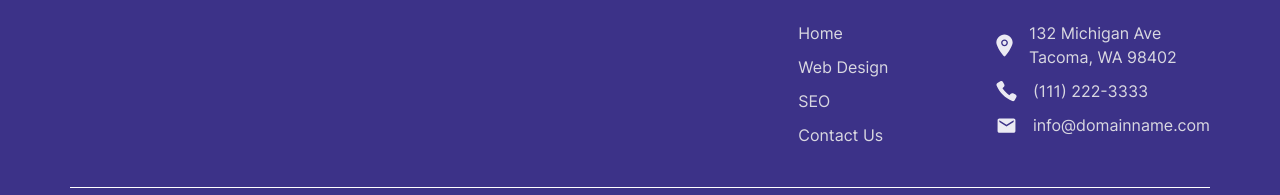
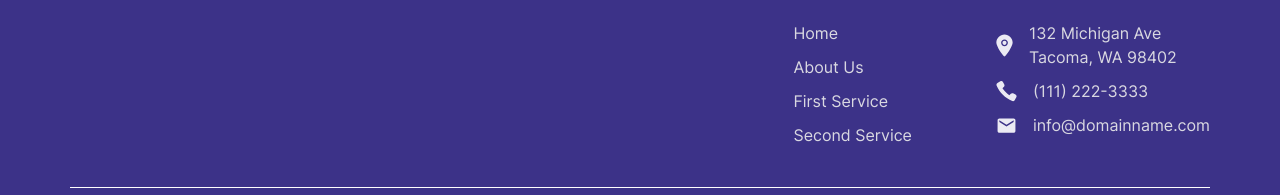
Before and after one commit to gamrothc/Website-Template-11nty-No-Blog, an Eleventy site: page src/index.html in a window 1280 px wide. Shown: the part 395-590 px from the top of the page. Built offline with nearby package versions, Linux system fonts and the light colour scheme; Eleventy itself is replaced by a stand-in of ours; files that its build step writes are made by us from their sources.

Commit message:
update footer links

```diff
--- a/src/_includes/components/footer.html
+++ b/src/_includes/components/footer.html
@@ -12,9 +12,9 @@
                 <ul>
                     <li><h2>Quick Links</h2></li>
                     <li><a href="/" class="hover-highlight">Home</a></li>
-                    <li><a href="/tacoma-website-design-services.html" class="hover-highlight">Web Design</a></li>
-                    <li><a href="/seo-services-tacoma.html" class="hover-highlight">SEO</a></li>
-                    <li><a href="/contact.html" class="hover-highlight">Contact Us</a></li>
+                    <li><a href="/about/" class="hover-highlight">About Us</a></li>
+                    <li><a href="/first/" class="hover-highlight">First Service</a></li>
+                    <li><a href="/first/" class="hover-highlight">Second Service</a></li>
                 </ul>
             </div>
             <div>
```
